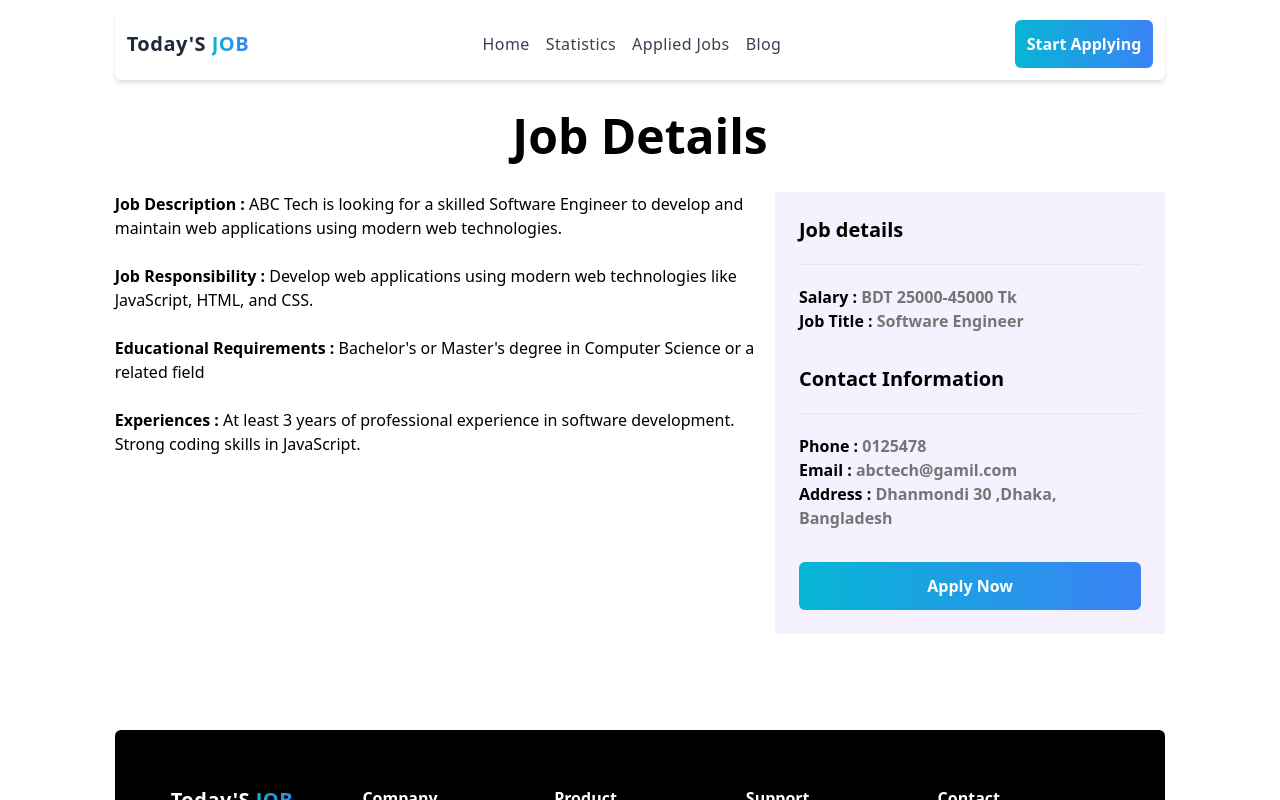
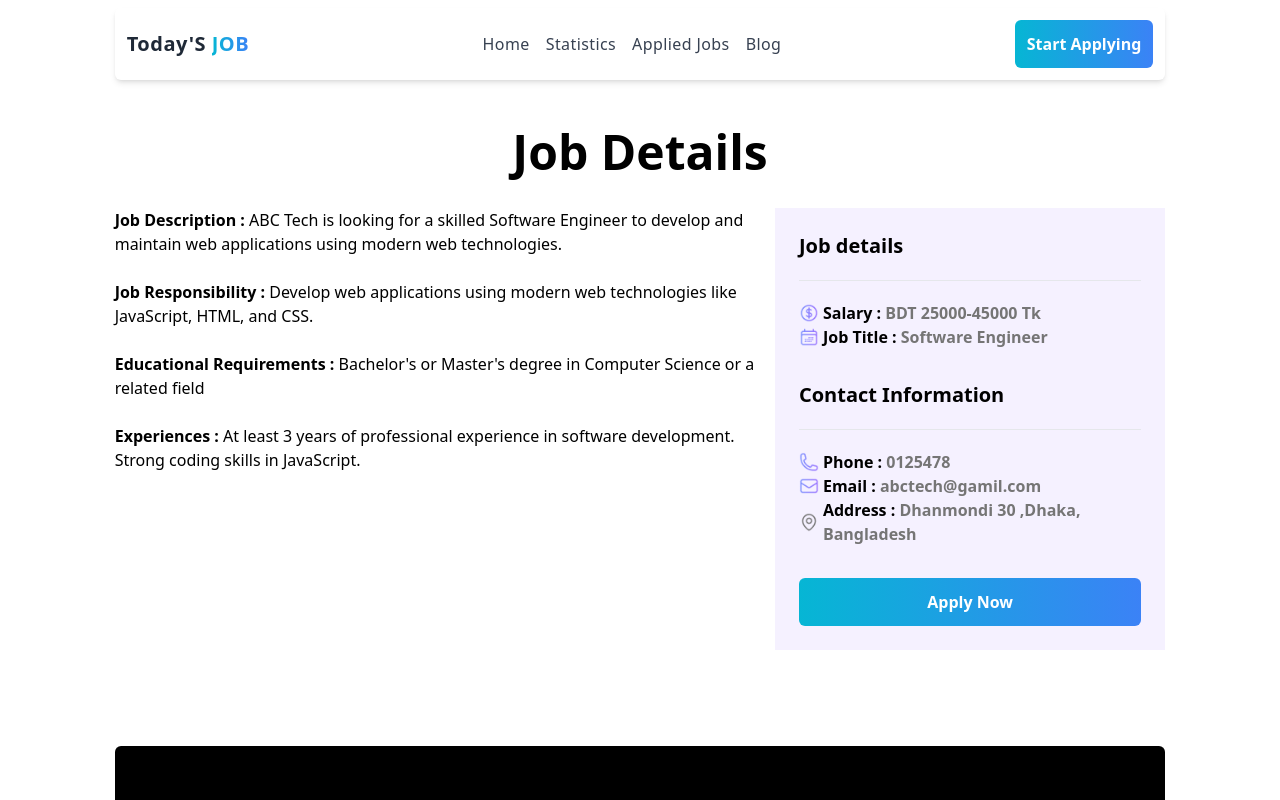
Before and after one commit to akashislam1/todays-job, a React (Vite) app: page /feature/123457 in a window 1280 px wide. Shown: the top 800 px of the page. Built offline with nearby package versions, Linux system fonts and the light colour scheme.

Commit message:
added icons

```diff
--- a/src/components/Features/Feature.jsx
+++ b/src/components/Features/Feature.jsx
@@ -24,8 +24,18 @@ const Feature = ({ feature }) => {
         <button className="btn-secondary  ">{fulltimeOrPartTime}</button>
       </div>
       <div className="grid lg:grid-cols-2 gap-5 mb-5 text-primary">
-        <p>Location : {location}</p>
-        <p>Salary : BDT {salary} Tk</p>
+        <p className="flex items-center gap-1">
+          <img
+            className="w-5 h-5"
+            src="/src/assets/Icons/Location_Icon.png"
+            alt=""
+          />{" "}
+          Location : {location}
+        </p>
+        <p className="flex items-center gap-1">
+          <img className="w-5 h-5" src="/src/assets/Icons/Frame.png" alt="" />{" "}
+          Salary : BDT {salary} Tk
+        </p>
       </div>
       <div>
         <Link to={`/feature/${id}`}>
--- a/src/components/JobDetails/JobDetails.jsx
+++ b/src/components/JobDetails/JobDetails.jsx
@@ -37,7 +37,7 @@ const JobDetails = () => {
     setSingleJobDetail(singleData[0]);
   }, [allData]);
   return (
-    <>
+    <div className="my-12">
       <div className=" lg:text-center my-8 ">
         <h1 className="text-2xl lg:text-5xl font-bold">Job Details</h1>
       </div>
@@ -74,12 +74,25 @@ const JobDetails = () => {
               <h3 className="font-bold text-xl">Job details</h3>
               <hr className="my-5 " />
               <div>
+                <div className="flex items-center gap-1">
+                  <img
+                    className="w-5 h-5"
+                    src="/src/assets/Icons/Frame.png"
+                    alt=""
+                  />{" "}
                   <p className="font-bold ">
                     Salary :{" "}
                     <span className="text-primary">
                       BDT {singleJobDetail?.salary} Tk
                     </span>
                   </p>
+                </div>
+                <div className="flex items-center gap-1">
+                  <img
+                    className="w-5 h-5"
+                    src="/src/assets/Icons/Frame-1.png"
+                    alt=""
+                  />
                   <p className="font-bold ">
                     Job Title :{" "}
                     <span className="text-primary">
@@ -87,28 +100,50 @@ const JobDetails = () => {
                     </span>
                   </p>
                 </div>
+              </div>
               <div className="mt-8">
                 <h2 className="font-bold text-xl">Contact Information</h2>
                 <hr className="my-5 " />
                 <div>
+                  <div className="flex items-center gap-1">
+                    <img
+                      className="w-5 h-5"
+                      src="/src/assets/Icons/Frame-2.png"
+                      alt=""
+                    />
                     <p className="font-bold ">
                       Phone :{" "}
                       <span className="text-primary">
                         {singleJobDetail?.contactInformation?.phone}
                       </span>
                     </p>
+                  </div>
+                  <div className="flex items-center gap-1">
+                    <img
+                      className="w-5 h-5"
+                      src="/src/assets/Icons/Frame-3.png"
+                      alt=""
+                    />
                     <p className="font-bold ">
                       Email :{" "}
                       <span className="text-primary">
                         {singleJobDetail?.contactInformation?.email}
                       </span>
                     </p>
+                  </div>
+                  <div className="flex items-center gap-1 ">
+                    <img
+                      className="w-5 h-5"
+                      src="/src/assets/Icons/Location_Icon.png"
+                      alt=""
+                    />
                     <p className="font-bold ">
                       Address :{" "}
                       <span className="text-primary">
                         {singleJobDetail?.location}
                       </span>
                     </p>
+                  </div>
                 </div>
               </div>
               <div className="mt-8">
@@ -123,7 +158,7 @@ const JobDetails = () => {
           </>
         )}
       </div>
-    </>
+    </div>
   );
 };
 
```
Also changed, not shown: src/assets/Icons/Location_Icon.png (renamed from src/assets/Icons/Location Icon.png). Lines whose indentation alone changed are shown as unchanged.
